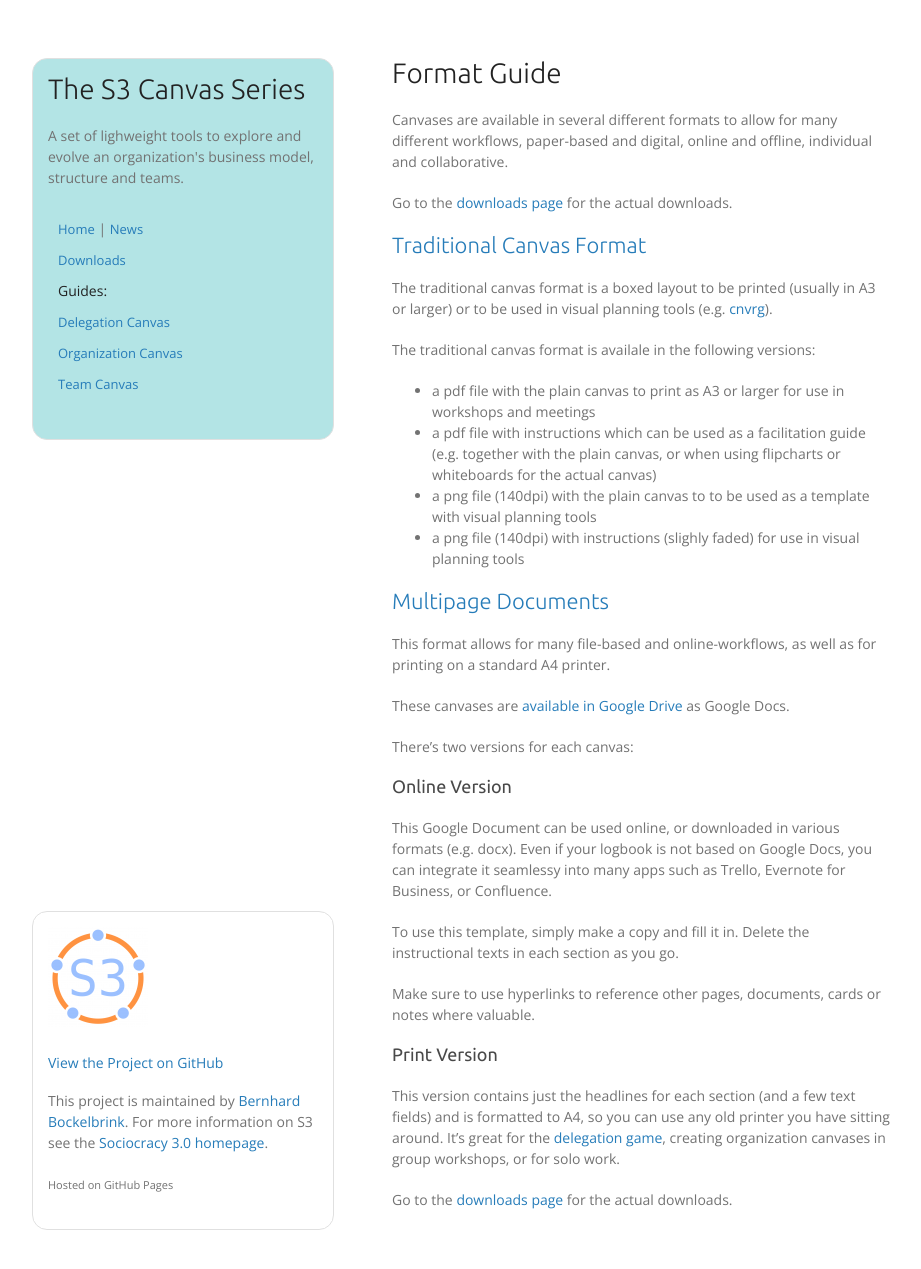
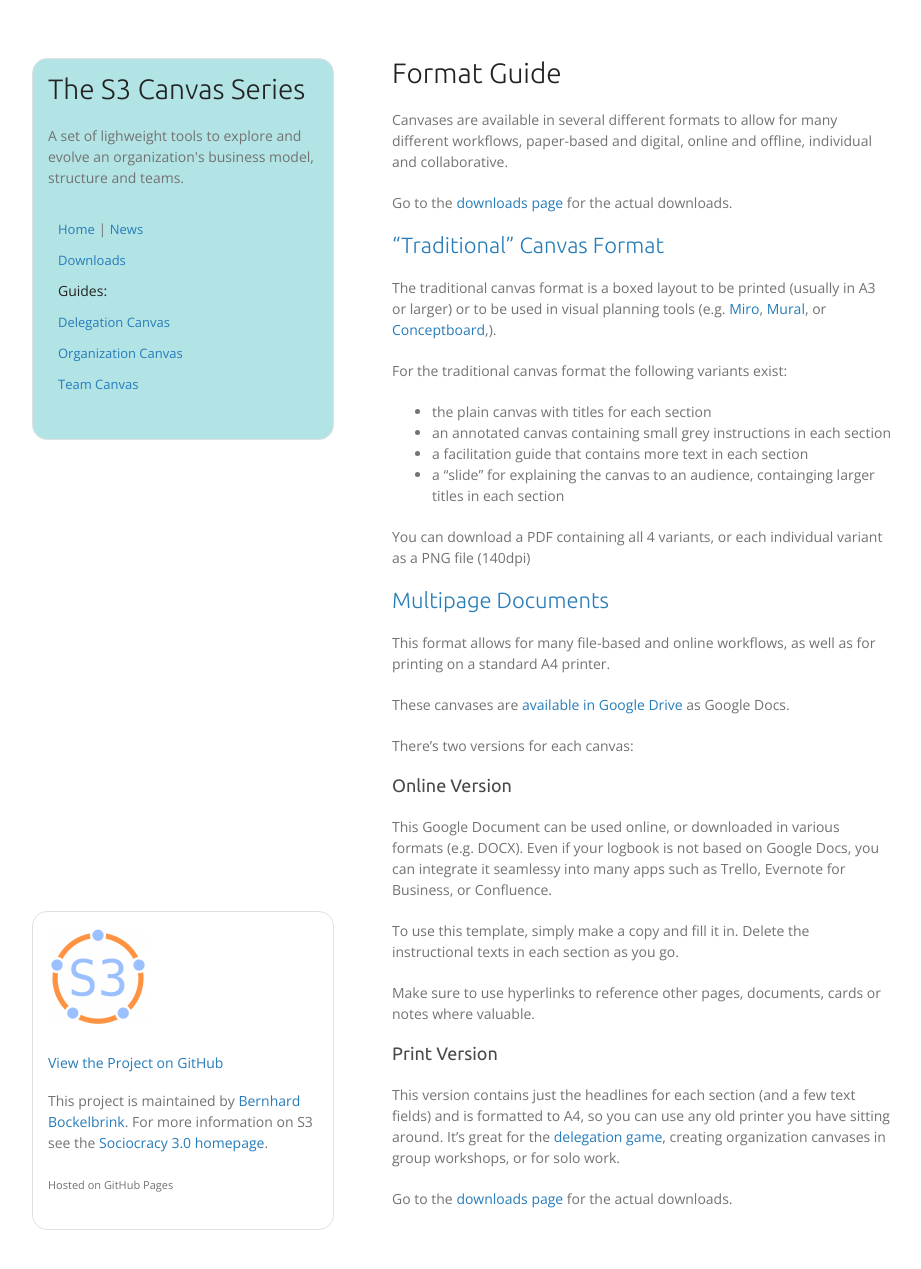
Before and after one commit to bboc/s3-canvas, a Jekyll site: the page built from docs/format-guide.md, in a window 1280 px wide and 1280 px high. Shown: the top 1269 px of the window, without its empty margins (178-1099 px from the left). Built offline with Jekyll 4.4.1, drawn with Linux system fonts in a browser that asks for light colours; our own code applies the rules of GitHub Pages for plain Markdown files.

Commit message:
updated format guide and downloads page

```diff
--- a/docs/format-guide.md
+++ b/docs/format-guide.md
@@ -8,23 +8,22 @@ Canvases are available in several different formats to allow for many different
 
 Go to the [downloads page](downloads.md) for the actual downloads.
 
+## "Traditional" Canvas Format
 
-## Traditional Canvas Format
+The traditional canvas format is a boxed layout to be printed (usually in A3 or larger) or to be used in visual planning tools (e.g. [Miro](https://miro.com), [Mural](https://mural.com), or [Conceptboard](https://conceptboard.com),).
 
-The traditional canvas format is a boxed layout to be printed (usually in A3 or larger) or to be used in visual planning tools (e.g. [cnvrg](cnvrg.com)).
+For the traditional canvas format the following variants exist:
 
-The traditional canvas format is availale in the following versions:
+* the plain canvas with titles for each section
+* an annotated canvas containing small grey instructions in each section
+* a facilitation guide that contains more text in each section
+* a "slide" for explaining the canvas to an audience, containging larger titles in each section
 
-* a pdf file with the plain canvas to print as A3 or larger for use in workshops and meetings
-* a pdf file with instructions which can be used as a facilitation guide (e.g. together with the plain canvas, or when using flipcharts or whiteboards for the actual canvas)
-* a png file (140dpi) with the plain canvas to to be used as a template with visual planning tools
-* a png file (140dpi) with instructions (slighly faded) for use in visual planning tools
-
+You can download a PDF containing all 4 variants, or each individual variant as a PNG file (140dpi)
 
 ## Multipage Documents
 
-
-This format allows for many file-based and online-workflows, as well as for printing on a standard A4 printer.
+This format allows for many file-based and online workflows, as well as for printing on a standard A4 printer.
 
 These canvases are [available in Google Drive](https://drive.google.com/drive/folders/0BxQOKigYtzogVUlnZm1MOFF3VlU?usp=sharing) as Google Docs.
 
@@ -32,7 +31,7 @@ There's two versions for each canvas:
 
 ### Online Version
 
-This Google Document can be used online, or downloaded in various formats (e.g. docx). Even if your logbook is not based on Google Docs, you can integrate it seamlessy into many apps such as Trello, Evernote for Business, or Confluence.
+This Google Document can be used online, or downloaded in various formats (e.g. DOCX). Even if your logbook is not based on Google Docs, you can integrate it seamlessy into many apps such as Trello, Evernote for Business, or Confluence.
 
 To use this template, simply make a copy and fill it in. Delete the instructional texts in each section as you go.
 
```
Also changed, not shown: docs/_includes/download.html (+5 -2 lines).
